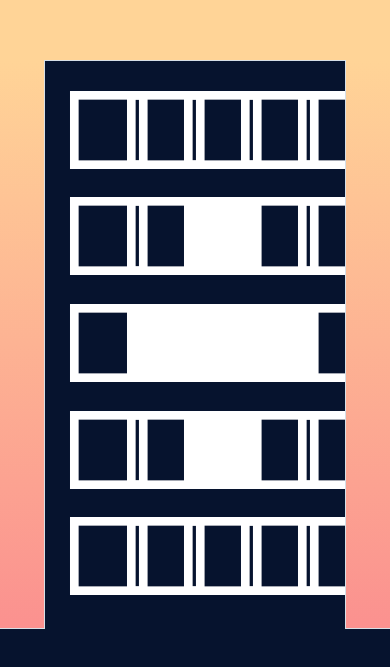
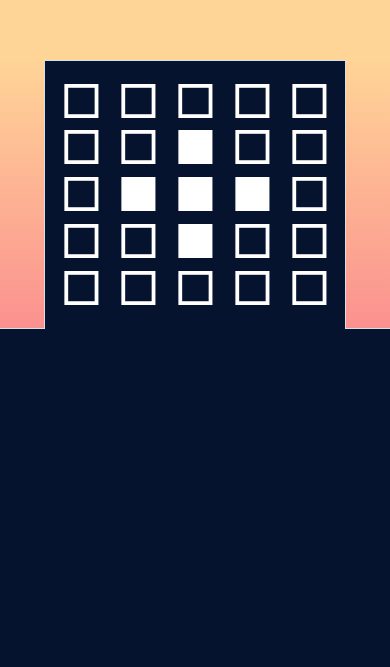
Before and after one commit to JDygard/curriculae-vitae, a React (Create React App) app: page / in a window 390 px wide. Shown: the part 109-776 px from the top of the page. Built offline with nearby package versions, Linux system fonts and the light colour scheme.

Commit message:
Style: Add responsiveness

```diff
--- a/src/components/GridBlock.js
+++ b/src/components/GridBlock.js
@@ -9,7 +9,7 @@ const GridBlock = (props) => {
     let windowOn = "■";
 
     return (
-        <li className={styles.gridblock} onClick={gridClickHandler} id={props.id} style={{width: props.width + '%', fontSize: props.width / 3 + "rem"}}>
+        <li className={styles.gridblock} onClick={gridClickHandler} id={props.id} style={{width: props.width + '%'}}>
             {props.on ? windowOn : windowOff}
         </li>
     )
--- a/src/components/GridSystem.module.css
+++ b/src/components/GridSystem.module.css
@@ -11,3 +11,45 @@ ul>li {
     align-items: center;
     line-height:1;
 }
+
+@media screen and (min-width:1901px) {
+    ul>li {
+        font-size: 6vw;
+    }
+}
+
+@media screen and (min-width:1561px) and (max-width:1900px) {
+    ul>li {
+        font-size: 7vw;
+    }
+}
+
+@media screen and (min-width:1201px) and (max-width:1560px) {
+    ul>li {
+        font-size: 8vw;
+    }
+}
+
+@media screen and (min-width:861px) and (max-width:1200px) {
+    ul>li {
+        font-size: 9vw;
+    }
+}
+
+@media screen and (min-width:681px) and (max-width:860px) {
+    ul>li {
+        font-size: 10vw;
+    }
+}
+
+@media screen and (min-width:461px) and (max-width:680px) {
+    ul>li {
+        font-size: 11vw;
+    }
+}
+
+@media screen and (max-width:460px) {
+    ul>li {
+        font-size: 12vw;
+    }
+}
```
